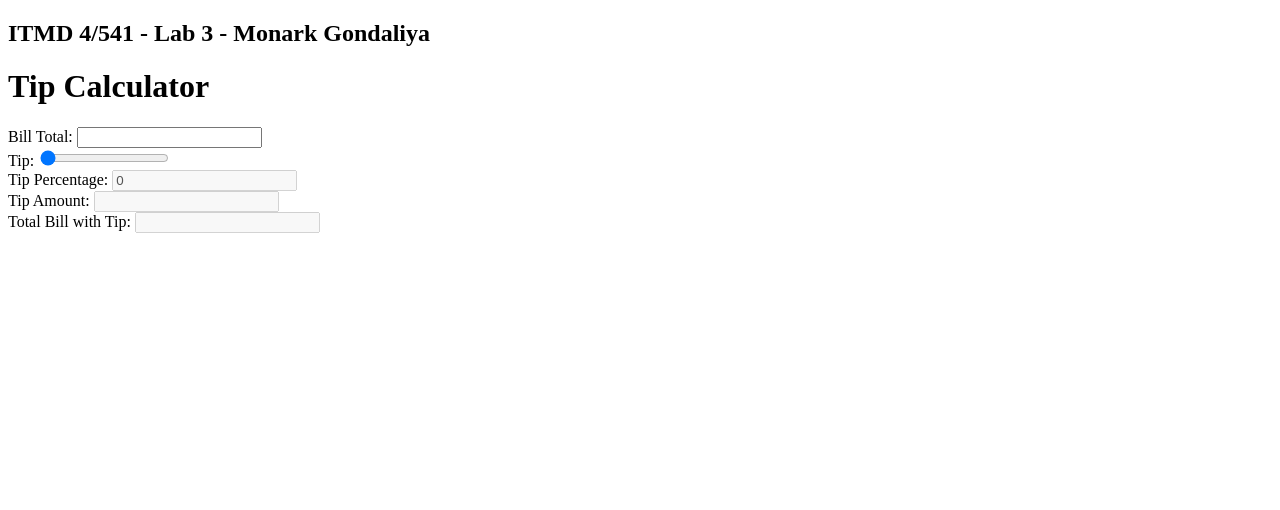
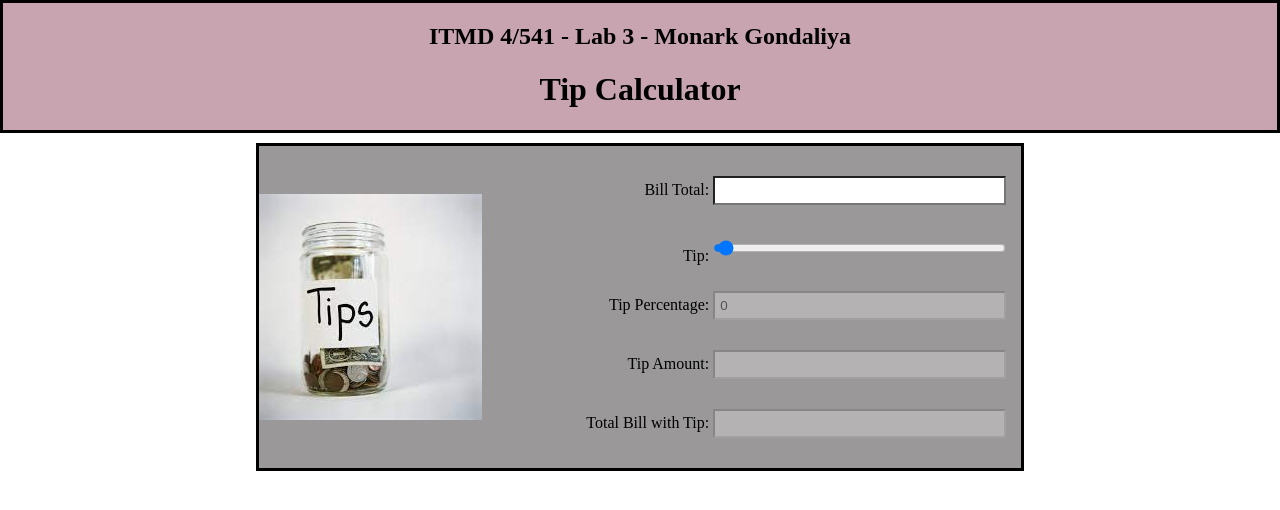
Before and after one commit to Monarkg/ITM541-Lab3, a plain HTML site: page index.html in a window 1280 px wide. Drawn offline with Linux system fonts and the light colour scheme.

Commit message:
Added image and modify css file

```diff
--- a/index.html
+++ b/index.html
@@ -4,7 +4,6 @@
 <head>
     <meta charset="UTF-8">
     <meta name="viewport" content="width=device-width, initial-scale=1.0">
-    <title>sales Tax Calculator</title>
     <link rel="stylesheet" href="lab3_style.css">
     <script defer src="script.js"></script>
 
@@ -18,7 +17,7 @@
         </div>
     </header>
     <div id="form">
-        <form action="# ">
+        <form action="/ ">
 
             <label for="idBillTotal">Bill Total: </label>
             <input type="text" name="Bill Total" id="idBillTotal"> <br>
--- a/lab3_style.css
+++ b/lab3_style.css
@@ -0,0 +1,57 @@
+* {
+    box-sizing: border-box;
+}
+
+body {
+    margin: 0;
+    font-family: serif;
+    background-size: cover;
+
+}
+
+header {
+    background-color: rgba(106, 6, 43, 0.365);
+    border-style: solid;
+    text-align: center;
+
+}
+label{
+    display: inline-block;
+    clear: left;
+    width: 130px;
+    text-align: right;
+}
+input {
+  display: inline-block;
+}
+#form form {
+    background-color: rgb(154, 152, 152);
+    border-style: solid;
+    text-align: right;
+    width: 60%;
+    height: 100%;
+    margin: 10px auto;
+    padding: 15px;
+    overflow: auto;
+    background-image: url('tip.jpeg');
+    background-position: left;
+    background-repeat: no-repeat;
+
+}
+form.input[type="range"] {
+    color: brown;
+    width: 10px;
+}
+
+#form form input {
+    width: 40%;
+    margin: 15px auto;
+    padding: 5px;
+    background-position: center;
+}
+
+@media only screen and (min-width: 768px) {
+    header div form{
+        margin: 100px 0;
+    }
+}
--- a/script.js
+++ b/script.js
@@ -8,16 +8,16 @@ function TipCalculate() {
     console.log('Tip Calculator');
     let billAmount = Number(document.getElementById('idBillTotal').value);
     let idTipPercentage = Number(document.getElementById('idTipPercentage').value);
-    if (billAmount < 0 || billAmount < 0 || isNaN(billAmount) ) {
+    if (billAmount < 0 || billAmount == '' || isNaN(billAmount)) {
         alert("Total Bill value must be a valid positive number");
         document.getElementById('idBillTotal').value = '';
         document.getElementById('idTipAmount').value = '';
         document.getElementById('idTotal').value = '';
     }
     else {
-        let Tip = (idTipPercentage/100) * billAmount;
-        let Total = ((idTipPercentage/100) * billAmount + billAmount )
-        document.getElementById('idTipAmount').value = Tip;
-        document.getElementById('idTotal').value = Total;
+        let Tip = (idTipPercentage / 100) * billAmount;
+        let Total = ((idTipPercentage / 100) * billAmount + billAmount)
+        document.getElementById('idTipAmount').value = Tip.toFixed(2);
+        document.getElementById('idTotal').value = Total.toFixed(2);
     }
 }
```
Also changed, not shown: tip.jpeg (added).
